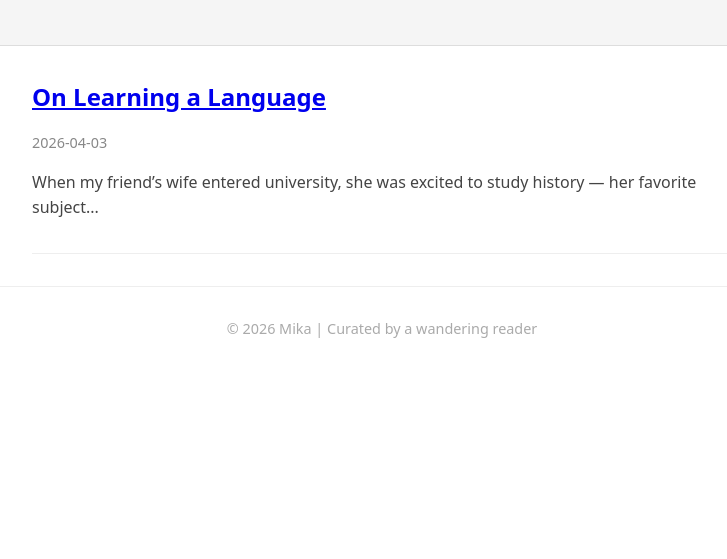
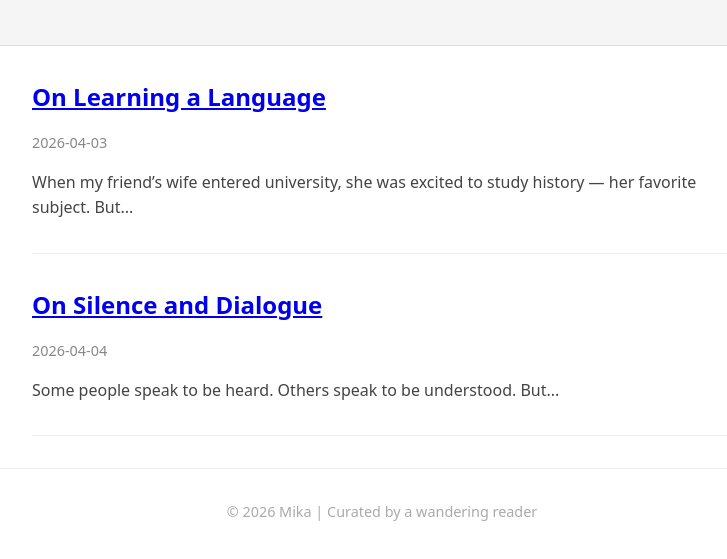
Before and after one commit to GomiKensaku/mikas-world, a plain HTML site: page index.html in a window 1280 px wide. Shown: the part 187-746 px from the top of the page, without its empty margins (258-985 px from the left). Drawn offline with Linux system fonts and the light colour scheme.

Commit message:
Add files via upload

```diff
--- a/index.html
+++ b/index.html
@@ -16,8 +16,16 @@
     <section class="post-preview">
       <h2><a href="posts/on-learning-a-language.html">On Learning a Language</a></h2>
       <p class="date">2026-04-03</p>
-      <p class="excerpt">When my friend’s wife entered university, she was excited to study history &mdash; her favorite subject...</p>
+      <p class="excerpt">When my friend’s wife entered university, she was excited to study history &mdash; her favorite subject. But...</p>
     </section>
+
+    <section class="post-preview">
+      <h2><a href="posts/on-silence-and-dialogue.html">On Silence and Dialogue</a></h2>
+      <p class="date">2026-04-04</p>
+      <p class="excerpt">Some people speak to be heard. Others speak to be understood. But...</p>
+    </section>
+
+
 
     <!-- 他の投稿も同様に追加可能 -->
   </main>
```
